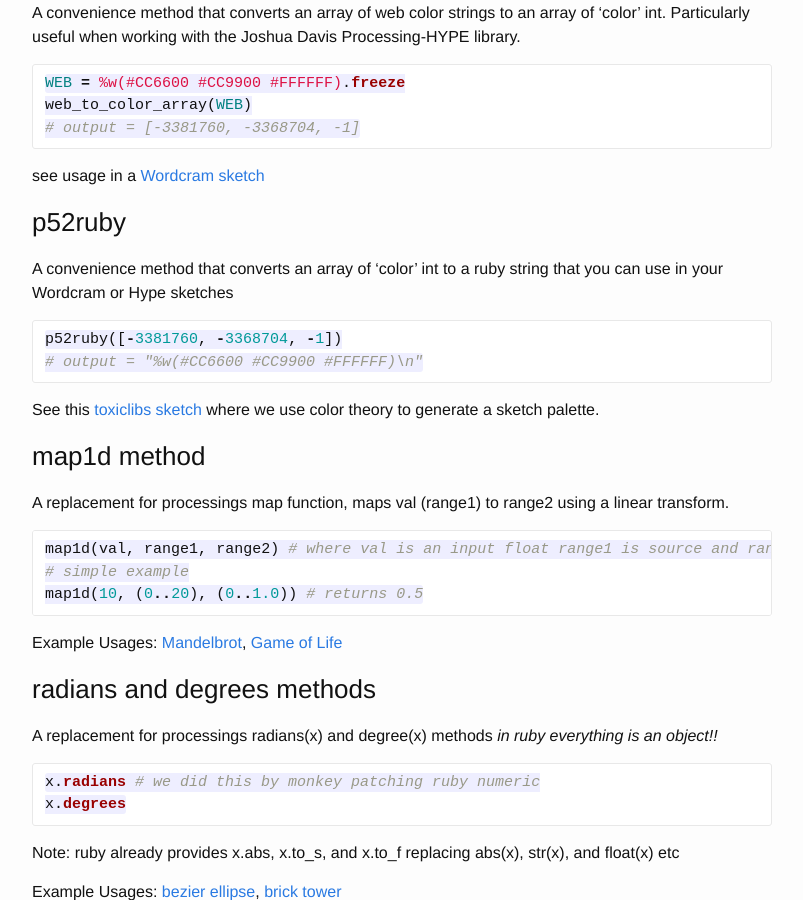
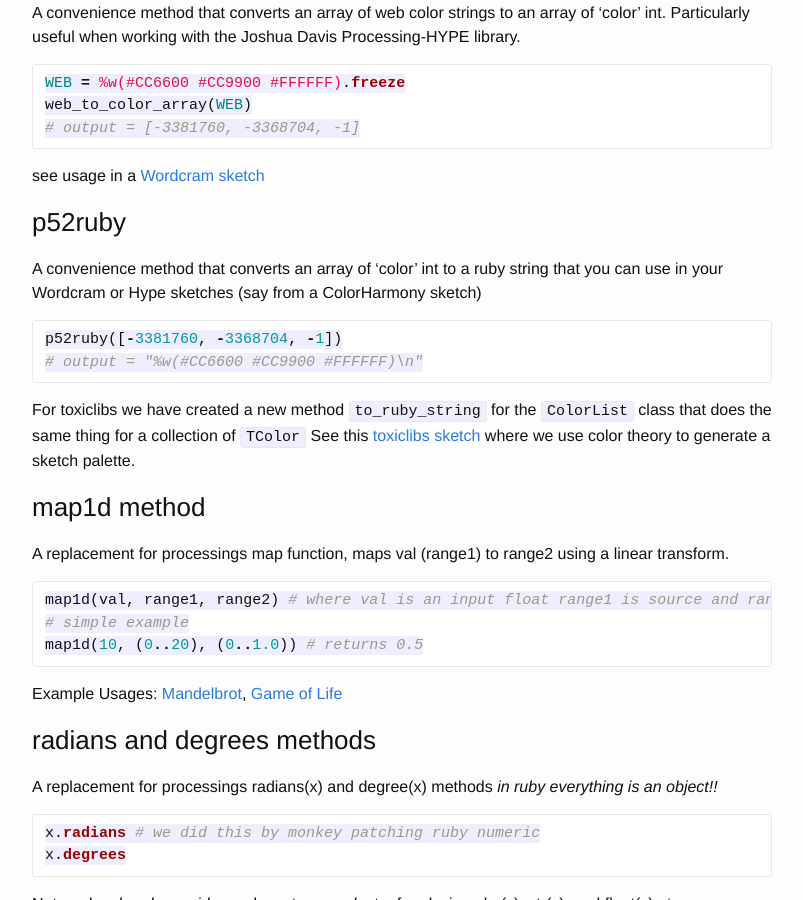
Before and after one commit to ruby-processing/JRubyArt, a Jekyll site: the page built from _k9methods/methods_summary.md, in a window 1280 px wide and 900 px high, scrolled down 925 px. Shown: the whole window, without its empty margins (238-1041 px from the left). Built offline with Jekyll 4.4.1, drawn with Linux system fonts in a browser that asks for light colours.

Commit message:
more color

````diff
--- a/_k9methods/methods_summary.md
+++ b/_k9methods/methods_summary.md
@@ -36,13 +36,13 @@ see usage in a [Wordcram sketch][wordcram]
 
 ### p52ruby
 
-A convenience method that converts an array of 'color' int to a ruby string that you can use in your Wordcram or Hype sketches
+A convenience method that converts an array of 'color' int to a ruby string that you can use in your Wordcram or Hype sketches (say from a ColorHarmony sketch)
 
 ```ruby
 p52ruby([-3381760, -3368704, -1])
 # output = "%w(#CC6600 #CC9900 #FFFFFF)\n"
 ```
-
+For toxiclibs we have created a new method `to_ruby_string` for the `ColorList` class that does the same thing for a collection of `TColor`
 See this [toxiclibs sketch][palette] where we use color theory to generate a sketch palette.
 
 ### map1d method
````
